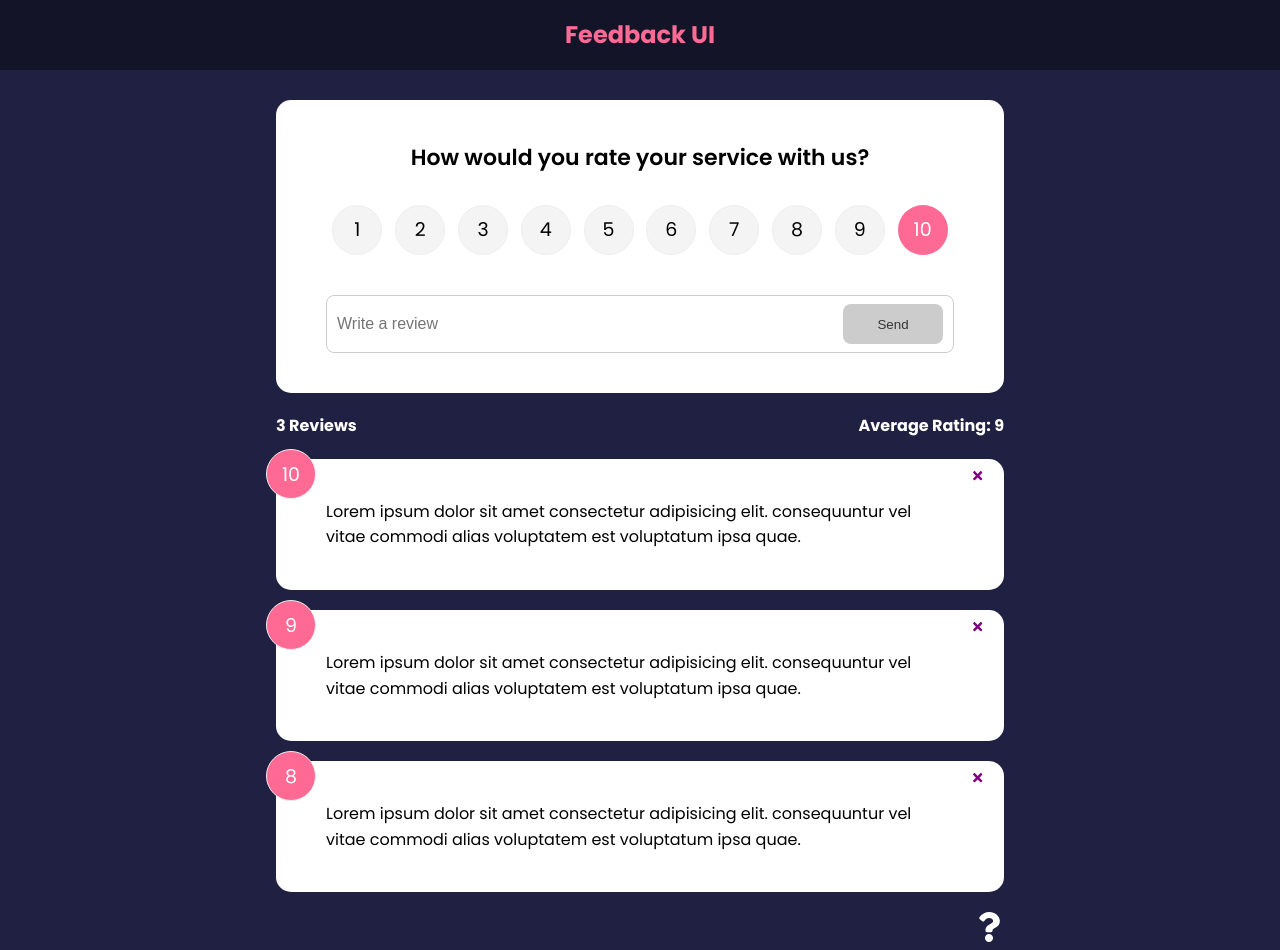
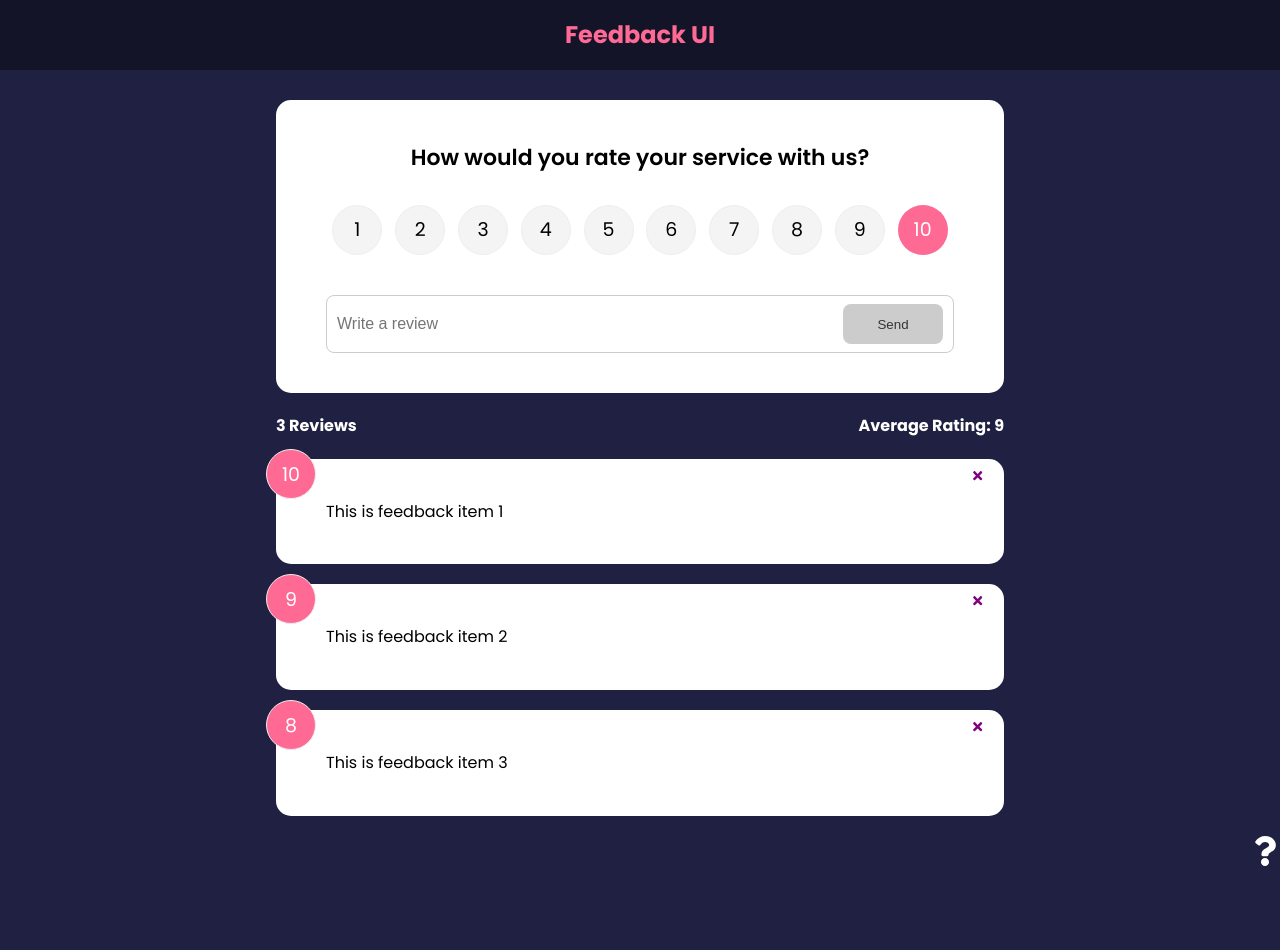
Before and after one commit to Lerik13/feedback-react, a React (Create React App) app: page / in a window 1280 px wide. After the commit the page ends 873 px from the top, so only its background shows below. Built offline with nearby package versions, Linux system fonts and the light colour scheme.

Commit message:
refactoring with useContext

```diff
--- a/src/App.js
+++ b/src/App.js
@@ -1,48 +1,36 @@
-import {v4 as uuidv4} from 'uuid'
 import {BrowserRouter as Router, Routes, Route} from 'react-router-dom'
-import React, { useState } from 'react';
+import React from 'react';
 import Header from './components/Header';
-import FeedbackData from './data/FeedbackData';
 import FeedbackList from './components/FeedbackList';
 import FeedbackStats from './components/FeedbackStats';
 import FeedbackForm from './components/FeedbackForm';
 import AboutPage from './pages/AboutPage';
 import AboutIconLink from './components/AboutIconLink';
+import { FeedbackProvider } from './context/FeedbackContext';
 
 function App() {
-	const [feedback, setFeedback] = useState(FeedbackData);
-
-	const addFeedback = (newFeedback) => {
-		newFeedback.id = uuidv4()
-		console.log(newFeedback);
-		setFeedback([newFeedback, ...feedback])
-	}
-
-	const deleteFeedback = (id) => {
-		if (window.confirm('Are you sure you want to delete?')){
-			setFeedback(feedback.filter((item) => item.id !== id))
-		}
-	}
 
 	return (
+		<FeedbackProvider>
 			<Router>
 				<Header />
 				<div className='container'>
 					<Routes>
 						<Route exact path='/' element={
 							<>
-							<FeedbackForm handleAdd={addFeedback} />
-							<FeedbackStats feedback={feedback} />
-							<FeedbackList feedback={feedback} handleDelete={deleteFeedback} />
+								<FeedbackForm />
+								<FeedbackStats />
+								<FeedbackList />
 							</>
 						} />
 
 						<Route path='/about' element={<AboutPage />} />
 					</Routes>
 
+				</div>
 				<AboutIconLink />
-			</div>
 			</Router>
+		</FeedbackProvider>
 	);
 };
 
--- a/src/components/FeedbackForm.jsx
+++ b/src/components/FeedbackForm.jsx
@@ -1,13 +1,16 @@
-import { useState } from "react"
+import { useContext, useState } from "react"
+import FeedbackContext from "../context/FeedbackContext";
 import RatingSelect from "./RatingSelect"
 import Button from "./shared/Button"
 import Card from "./shared/Card"
 
-function FeedbackForm({handleAdd}) {
+function FeedbackForm() {
 	const [text, setText] = useState('')
 	const [rating, setRating] = useState(10)
 	const [btnDisabled, setBtnDisabled] = useState(true)
 	const [message, setMessage] = useState('')
+
+	const {addFeedback} = useContext(FeedbackContext);
 
 	const handleTextChange = (e) => {
 		const new_text = e.target.value
@@ -32,7 +35,7 @@
 				text,
 				rating
 			}
-			handleAdd(newFeedback)
+			addFeedback(newFeedback)
 			setText('')
 		}
 	}
--- a/src/components/FeedbackItem.jsx
+++ b/src/components/FeedbackItem.jsx
@@ -1,13 +1,16 @@
 import { FaTimes } from 'react-icons/fa'
+import { useContext } from 'react';
 import PropTypes from 'prop-types';
 import Card from "./shared/Card"
+import FeedbackContext from '../context/FeedbackContext';
 
-function FeedbackItem({ item, handleDelete }) {
+function FeedbackItem({ item }) {
+	const {deleteFeedback} = useContext(FeedbackContext);
 
 	return (
 		<Card>
 			<div className="num-display">{item.rating}</div>
-			<button onClick={() => handleDelete(item.id)} className="close">
+			<button onClick={() => deleteFeedback(item.id)} className="close">
 				<FaTimes color='purple'/>
 			</button>
 			<div className="text-display">{item.text}</div>
--- a/src/components/FeedbackList.jsx
+++ b/src/components/FeedbackList.jsx
@@ -1,8 +1,11 @@
 import {motion, AnimatePresence} from 'framer-motion'
-import PropTypes from 'prop-types'
+import { useContext } from 'react'
 import FeedbackItem from "./FeedbackItem"
+import FeedbackContext from '../context/FeedbackContext'
 
-function FeedbackList({ feedback, handleDelete }) {
+function FeedbackList() {
+	const {feedback} = useContext(FeedbackContext)
+
 	if (!feedback || feedback.length === 0){
 		return <p>No Feedback yet</p>
 	}
@@ -19,7 +22,6 @@
 						<FeedbackItem
 							key={item.id}
 							item={item}
-							handleDelete={handleDelete}
 						/>
 					</motion.div>
 				))}
@@ -39,15 +41,4 @@
 	) */
 }
 
-FeedbackList.propTypes = {
-	feedback: PropTypes.arrayOf(
-		PropTypes.shape({
-			id: PropTypes.string.isRequired,
-			text: PropTypes.string.isRequired,
-			rating: PropTypes.number.isRequired,
-
-		})
-	)
-}
-
 export default FeedbackList
--- a/src/components/FeedbackStats.jsx
+++ b/src/components/FeedbackStats.jsx
@@ -1,6 +1,9 @@
-import PropTypes from 'prop-types';
+import { useContext } from 'react';
+import FeedbackContext from '../context/FeedbackContext';
 
-function FeedbackStats({ feedback }) {
+function FeedbackStats() {
+	const {feedback} = useContext(FeedbackContext)
+
 	// Calculating rating avg
 	let average = feedback.reduce((acc, cur) => {
 		return acc + cur.rating
@@ -16,8 +19,4 @@
 	)
 }
 
-FeedbackStats.propTypes = {
-	feedback: PropTypes.array.isRequired,
-}
-
 export default FeedbackStats
--- /dev/null
+++ b/src/context/FeedbackContext.js
@@ -0,0 +1,48 @@
+import { createContext, useState } from "react";
+import {v4 as uuidv4} from 'uuid'
+
+const FeedbackContext = createContext()
+
+export const FeedbackProvider = ({children}) => {
+	const [feedback, setFeedback] = useState([
+		{
+			id: 1,
+			text: 'This is feedback item 1',
+			rating: 10
+		},
+		{
+			id: 2,
+			text: 'This is feedback item 2',
+			rating: 9
+		},
+		{
+			id: 3,
+			text: 'This is feedback item 3',
+			rating: 8
+		},
+	]);
+
+	const addFeedback = (newFeedback) => {
+		newFeedback.id = uuidv4()
+		console.log(newFeedback);
+		setFeedback([newFeedback, ...feedback])
+	}
+
+	const deleteFeedback = (id) => {
+		if (window.confirm('Are you sure you want to delete?')){
+			setFeedback(feedback.filter((item) => item.id !== id))
+		}
+	}
+
+	return <FeedbackContext.Provider
+		value={{
+			feedback,
+			deleteFeedback,
+			addFeedback,
+		}}
+	>
+		{children}
+	</FeedbackContext.Provider>
+}
+
+export default FeedbackContext
```
Lines whose indentation alone changed are shown as unchanged.
